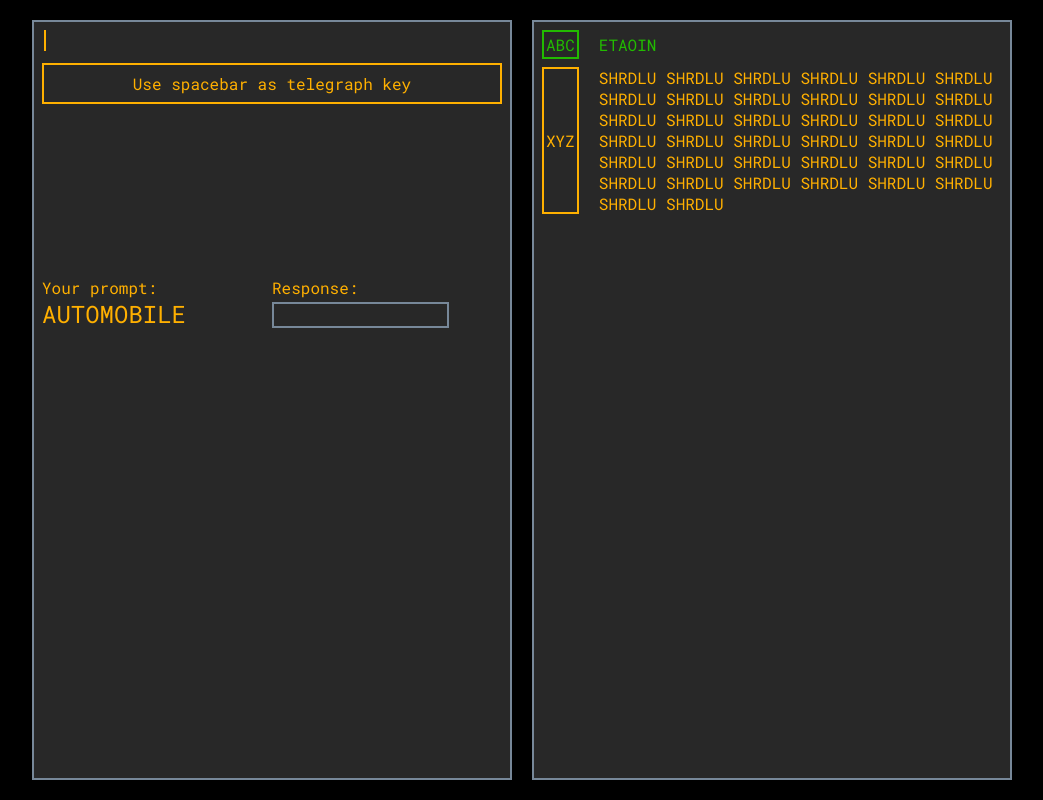
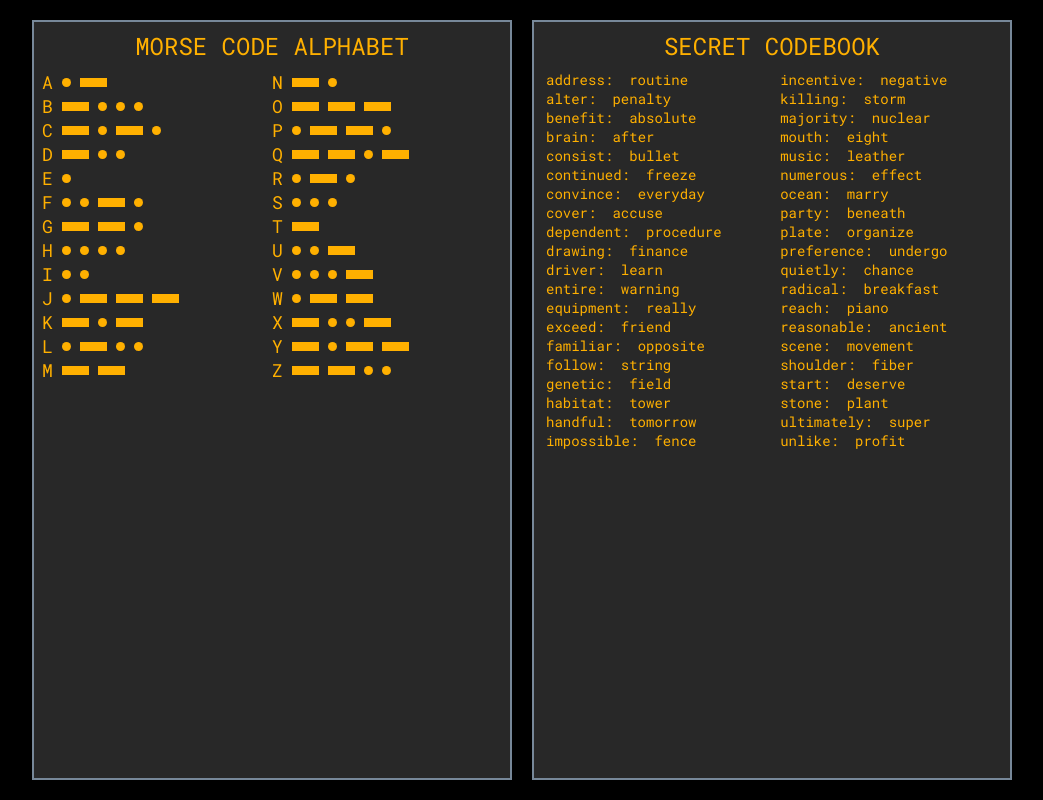
Before and after one commit to catascopic/morse, a plain HTML site: page index.html in a window 1280 px wide. Shown: the whole page, without its empty margins (118-1161 px from the left). Drawn offline with Linux system fonts and the light colour scheme.

Commit message:
codebook

```diff
--- a/index.html
+++ b/index.html
@@ -8,7 +8,7 @@
 </head>
 <body>
 
-<div id="main" class="content">
+<div id="main" class="content hidden">
 	<div class="column sending">
 		<div class="telegraph">
 			<div class="display"><div id="message"></div></div>
@@ -39,45 +39,41 @@
 	</div>
 </div>
 
-<div id="chart" class="content hidden">
-	<div class="chart-frame">
-		<div class="chart-columns">
-			<table>
-				<tbody>
-					<tr><td>A</td><td><img src="dot.svg"><img src="dash.svg"></td></tr>
-					<tr><td>B</td><td><img src="dash.svg"><img src="dot.svg"><img src="dot.svg"><img src="dot.svg"></td></tr>
-					<tr><td>C</td><td><img src="dash.svg"><img src="dot.svg"><img src="dash.svg"><img src="dot.svg"></td></tr>
-					<tr><td>D</td><td><img src="dash.svg"><img src="dot.svg"><img src="dot.svg"></td></tr>
-					<tr><td>E</td><td><img src="dot.svg"></td></tr>
-					<tr><td>F</td><td><img src="dot.svg"><img src="dot.svg"><img src="dash.svg"><img src="dot.svg"></td></tr>
-					<tr><td>G</td><td><img src="dash.svg"><img src="dash.svg"><img src="dot.svg"></td></tr>
-					<tr><td>H</td><td><img src="dot.svg"><img src="dot.svg"><img src="dot.svg"><img src="dot.svg"></td></tr>
-					<tr><td>I</td><td><img src="dot.svg"><img src="dot.svg"></td></tr>
-					<tr><td>J</td><td><img src="dot.svg"><img src="dash.svg"><img src="dash.svg"><img src="dash.svg"></td></tr>
-					<tr><td>K</td><td><img src="dash.svg"><img src="dot.svg"><img src="dash.svg"></td></tr>
-					<tr><td>L</td><td><img src="dot.svg"><img src="dash.svg"><img src="dot.svg"><img src="dot.svg"></td></tr>
-					<tr><td>M</td><td><img src="dash.svg"><img src="dash.svg"></td></tr>
-				</tbody>
-			</table>
-			<table>
-				<tbody>
-					<tr><td>N</td><td><img src="dash.svg"><img src="dot.svg"></td></tr>
-					<tr><td>O</td><td><img src="dash.svg"><img src="dash.svg"><img src="dash.svg"></td></tr>
-					<tr><td>P</td><td><img src="dot.svg"><img src="dash.svg"><img src="dash.svg"><img src="dot.svg"></td></tr>
-					<tr><td>Q</td><td><img src="dash.svg"><img src="dash.svg"><img src="dot.svg"><img src="dash.svg"></td></tr>
-					<tr><td>R</td><td><img src="dot.svg"><img src="dash.svg"><img src="dot.svg"></td></tr>
-					<tr><td>S</td><td><img src="dot.svg"><img src="dot.svg"><img src="dot.svg"></td></tr>
-					<tr><td>T</td><td><img src="dash.svg"></td></tr>
-					<tr><td>U</td><td><img src="dot.svg"><img src="dot.svg"><img src="dash.svg"></td></tr>
-					<tr><td>V</td><td><img src="dot.svg"><img src="dot.svg"><img src="dot.svg"><img src="dash.svg"></td></tr>
-					<tr><td>W</td><td><img src="dot.svg"><img src="dash.svg"><img src="dash.svg"></td></tr>
-					<tr><td>X</td><td><img src="dash.svg"><img src="dot.svg"><img src="dot.svg"><img src="dash.svg"></td></tr>
-					<tr><td>Y</td><td><img src="dash.svg"><img src="dot.svg"><img src="dash.svg"><img src="dash.svg"></td></tr>
-					<tr><td>Z</td><td><img src="dash.svg"><img src="dash.svg"><img src="dot.svg"><img src="dot.svg"></td></tr>
-				</tbody>
-			</table>
+<div id="chart" class="content">
+	<div class="column">
+		<div class="chart-title">MORSE CODE ALPHABET</div>
+		<div class="morse">
+			<div><span>A</span><span><img src="dot.svg"><img src="dash.svg"></span></div>
+			<div><span>B</span><span><img src="dash.svg"><img src="dot.svg"><img src="dot.svg"><img src="dot.svg"></span></div>
+			<div><span>C</span><span><img src="dash.svg"><img src="dot.svg"><img src="dash.svg"><img src="dot.svg"></span></div>
+			<div><span>D</span><span><img src="dash.svg"><img src="dot.svg"><img src="dot.svg"></span></div>
+			<div><span>E</span><span><img src="dot.svg"></span></div>
+			<div><span>F</span><span><img src="dot.svg"><img src="dot.svg"><img src="dash.svg"><img src="dot.svg"></span></div>
+			<div><span>G</span><span><img src="dash.svg"><img src="dash.svg"><img src="dot.svg"></span></div>
+			<div><span>H</span><span><img src="dot.svg"><img src="dot.svg"><img src="dot.svg"><img src="dot.svg"></span></div>
+			<div><span>I</span><span><img src="dot.svg"><img src="dot.svg"></span></div>
+			<div><span>J</span><span><img src="dot.svg"><img src="dash.svg"><img src="dash.svg"><img src="dash.svg"></span></div>
+			<div><span>K</span><span><img src="dash.svg"><img src="dot.svg"><img src="dash.svg"></span></div>
+			<div><span>L</span><span><img src="dot.svg"><img src="dash.svg"><img src="dot.svg"><img src="dot.svg"></span></div>
+			<div><span>M</span><span><img src="dash.svg"><img src="dash.svg"></span></div>
+			<div><span>N</span><span><img src="dash.svg"><img src="dot.svg"></span></div>
+			<div><span>O</span><span><img src="dash.svg"><img src="dash.svg"><img src="dash.svg"></span></div>
+			<div><span>P</span><span><img src="dot.svg"><img src="dash.svg"><img src="dash.svg"><img src="dot.svg"></span></div>
+			<div><span>Q</span><span><img src="dash.svg"><img src="dash.svg"><img src="dot.svg"><img src="dash.svg"></span></div>
+			<div><span>R</span><span><img src="dot.svg"><img src="dash.svg"><img src="dot.svg"></span></div>
+			<div><span>S</span><span><img src="dot.svg"><img src="dot.svg"><img src="dot.svg"></span></div>
+			<div><span>T</span><span><img src="dash.svg"></span></div>
+			<div><span>U</span><span><img src="dot.svg"><img src="dot.svg"><img src="dash.svg"></span></div>
+			<div><span>V</span><span><img src="dot.svg"><img src="dot.svg"><img src="dot.svg"><img src="dash.svg"></span></div>
+			<div><span>W</span><span><img src="dot.svg"><img src="dash.svg"><img src="dash.svg"></span></div>
+			<div><span>X</span><span><img src="dash.svg"><img src="dot.svg"><img src="dot.svg"><img src="dash.svg"></span></div>
+			<div><span>Y</span><span><img src="dash.svg"><img src="dot.svg"><img src="dash.svg"><img src="dash.svg"></span></div>
+			<div><span>Z</span><span><img src="dash.svg"><img src="dash.svg"><img src="dot.svg"><img src="dot.svg"></span></div>
 		</div>
-		<div class="chart-message">REAL telegraphers use pauses of varying lengths to signal the boundaries between letters, words, and sentences.  But as fake telegraphers, we can use <kbd>Shift</kbd>+<kbd>Space</kbd> for a space, and <kbd>Enter</kbd> for a new line.</div>
+	</div>
+	<div class="column">
+		<div class="chart-title">SECRET CODEBOOK</div>
+		<div class="codebook" id="codebook-table"></div>
 	</div>
 </div>
 
--- a/script.js
+++ b/script.js
@@ -62,7 +62,7 @@ function keyDown(event) {
 				case 'Backspace': undo(); break;
 				case 'Enter': newline(); break;
 				case 'KeyI': responseInput.focus(); break;
-				case 'Tab': setTab('chart'); break;
+				case 'KeyM': setTab(activeTab == 'main' ? 'chart' : 'main'); break;
 				default: return;
 			}
 		}
@@ -79,7 +79,7 @@ function keyUp(event) {
 		signalOff();
 	} else {
 		switch (event.code) {
-			case 'Tab': setTab('main'); break;
+			// case 'KeyM': setTab('main'); break;
 			default:
 		}
 	}
@@ -268,6 +268,18 @@ function createChat(name, text='') {
 	return updater;
 }
 
+function createCodebook(codebook) {
+	let entries = Object.entries(codebook);
+	// sort these just in case the key-value order isn't preserved
+	entries.sort((a, b) => a[0].localeCompare(b[0]));
+	document.getElementById('codebook-table').innerHTML =
+		entries.map(entry => `<div><span>${entry[0]}:</span><span>${entry[1]}</span></div>`).join('')
+}
+
+window.onload = function() {
+	createCodebook({"address":"routine","alter":"penalty","benefit":"absolute","brain":"after","consist":"bullet","continued":"freeze","convince":"everyday","cover":"accuse","dependent":"procedure","drawing":"finance","driver":"learn","entire":"warning","equipment":"really","exceed":"friend","familiar":"opposite","follow":"string","genetic":"field","habitat":"tower","handful":"tomorrow","impossible":"fence","incentive":"negative","killing":"storm","majority":"nuclear","mouth":"eight","music":"leather","numerous":"effect","ocean":"marry","party":"beneath","plate":"organize","preference":"undergo","quietly":"chance","radical":"breakfast","reach":"piano","reasonable":"ancient","scene":"movement","shoulder":"fiber","start":"deserve","stone":"plant","ultimately":"super","unlike":"profit"});
+}
+
 const MORSE = {
 	".-"  : "A",
 	"-...": "B",
--- a/style.css
+++ b/style.css
@@ -36,13 +36,14 @@ body {
 
 .content {
 	height: 100%;
+	display: flex;
+	justify-content: center;
+	gap: 20px;
 	/* height: 480px; */
 }
 
 #main {
-	display: flex;
-	justify-content: center;
-	gap: 20px;
+
 }
 
 .column {
@@ -161,55 +162,50 @@ input:focus {
 	border-color: var(--amber);
 }
 
-#chart {
-	display: flex;
-	justify-content: center;
+.chart-title {
+	font-size: 24px;
+	text-align: center;
+	margin-bottom: 8px;
 }
 
-.chart-frame {
-	background-color:  var(--background);
-	max-width: 480px;
-	flex: 1;
-	padding: 8px;
-	box-sizing: border-box;
-	border: 2px solid lightSlateGray;
+.morse {
+	display: grid;
+	grid-auto-flow: column;
+	grid-template-rows: repeat(13, 1fr);
 }
 
-.chart-title {
-	text-align: center;
-	font-size: 24px;
-	margin-bottom: 16px;
+.morse > div {
+	display: flex;
+	align-items: center;
+	gap: 9px;
 }
 
-.chart-columns {
-	display: flex;
-	justify-content: center;
-	gap: 24px;
+.morse > div > span:first-child {
+	font-size: 18px;
 }
 
-#chart table {
-	flex: 1;
-}
-
-#chart td {
-	font-size: 18px;
-	font-weight: bold;
-}
-
-#chart td:first-child {
-	display: inline-flex;
-	padding-right: 9px;
-}
-
-#chart td:nth-child(2) {
+.morse > div > span:nth-child(2) {
 	display: inline-flex;
 	gap: 9px;
 }
 
-.chart-message {
-	margin-top: 16px;
+.codebook {
+	display: grid;
+	grid-auto-flow: column;
+	grid-template-rows: repeat(20, 1fr);
+}
+
+.codebook > div {
+	padding: 0 4px;
+	display: flex;
+	gap: 16px;
+}
+
+.codebook > div > span {
 	font-size: 14px;
 }
+
+
 
 kbd {
     border-radius: 3px;
```
